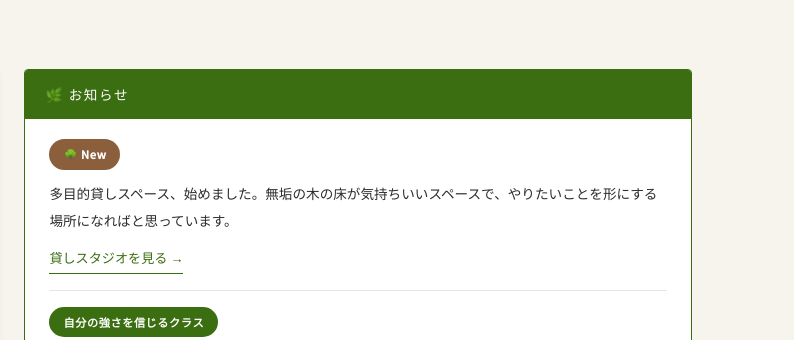
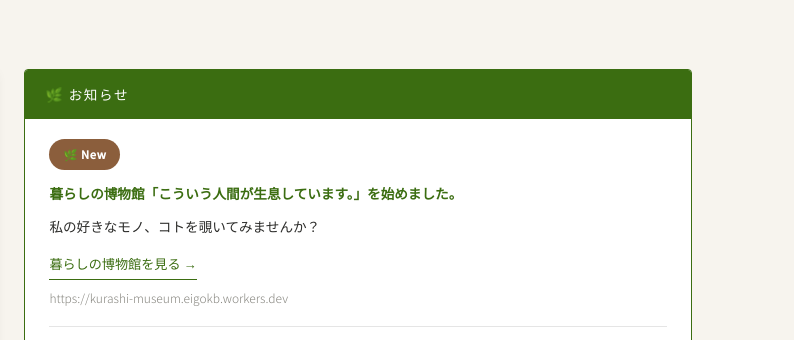
Before and after one commit to mmchch/shizen-megumi, a plain HTML site: page index.html in a window 1280 px wide. Shown: the part 2360-2700 px from the top of the page, 486-1280 px from the left. Drawn offline with Linux system fonts and the light colour scheme; no server answers; a web font is replaced by a local one.

Commit message:
お知らせに暮らしの博物館の案内とURLを追加
Co-Authored-By: Claude Opus 5.5 <noreply@anthropic.com>
Claude-Session: https://claude.ai/code/session_01CeE36VBH4GzFJzbozuXeQL

```diff
--- a/index.html
+++ b/index.html
@@ -1179,6 +1179,17 @@
       🌿 お知らせ
     </div>
     <div style="padding:20px 24px;display:flex;flex-direction:column;gap:16px;font-size:0.85rem;line-height:2;color:var(--text);">
+
+      <!-- 暮らしの博物館（個人サイト）案内 -->
+      <div>
+        <span style="display:inline-flex;align-items:center;gap:6px;background:var(--wood);color:white;font-size:0.7rem;font-weight:600;letter-spacing:0.05em;padding:4px 14px;border-radius:20px;margin-bottom:10px;">🌿 New</span>
+        <p style="font-weight:600;color:var(--green);margin-bottom:6px;">暮らしの博物館「こういう人間が生息しています。」を始めました。</p>
+        <p style="margin-bottom:10px;">私の好きなモノ、コトを覗いてみませんか？</p>
+        <a href="https://kurashi-museum.eigokb.workers.dev" target="_blank" style="display:inline-block;font-size:0.82rem;color:var(--green);text-decoration:none;border-bottom:1px solid var(--green);padding-bottom:1px;">暮らしの博物館を見る →</a>
+        <p style="margin-top:6px;font-size:0.75rem;color:var(--text-light);word-break:break-all;">https://kurashi-museum.eigokb.workers.dev</p>
+      </div>
+
+      <div style="border-top:1px solid var(--border);"></div>
 
       <!-- 貸しスタジオ案内 -->
       <div>
```
